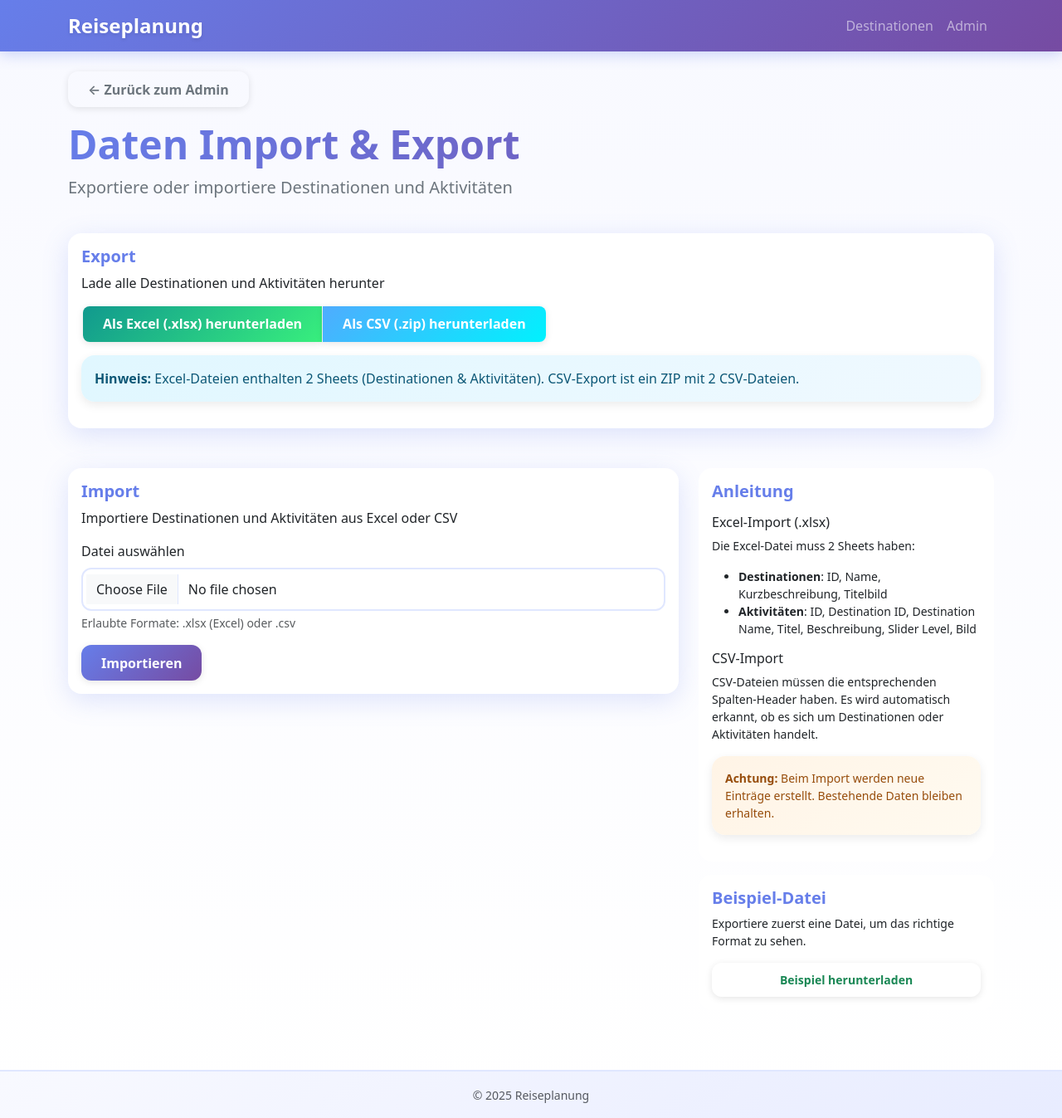
After one commit to FlorianMayr1208/present-picker, a Flask app: page /admin/import in a window 1280 px wide. The commit adds this page. Shown: the whole page at 83% size. Run offline with Flask 3, Linux system fonts and the light colour scheme; parts of the project's set-up code (start-up, migrations or seed data) failed here and were passed over.

Commit message:
management slider

```diff
--- a/app/app.py
+++ b/app/app.py
@@ -1,10 +1,14 @@
-from flask import Flask, render_template, request, redirect, url_for, flash
+from flask import Flask, render_template, request, redirect, url_for, flash, send_file, jsonify
 from werkzeug.utils import secure_filename
 from app.config import Config
 from app.models import db
 from app.models.destination import Destination
 from app.models.activity import Activity
 import os
+import csv
+import io
+from openpyxl import Workbook, load_workbook
+from datetime import datetime
 
 
 def create_app(config_class=Config):
@@ -40,11 +44,12 @@ def register_routes(app):
         slider_value = request.args.get('slider', 0, type=int)
         destination = Destination.query.get_or_404(id)
 
-        # Filtere Aktivitäten basierend auf Slider-Level
+        # Filtere Aktivitäten basierend auf Slider-Level Range
         activities = Activity.query.filter(
             Activity.destination_id == id,
-            Activity.slider_level <= slider_value
-        ).order_by(Activity.slider_level).all()
+            Activity.slider_level_min <= slider_value,
+            Activity.slider_level_max >= slider_value
+        ).order_by(Activity.slider_level_min).all()
 
         return render_template(
             'destination.html',
@@ -62,18 +67,20 @@ def register_routes(app):
         slider_value = request.args.get('slider', 0, type=int)
         destination = Destination.query.get_or_404(id)
 
-        # Filtere Aktivitäten basierend auf Slider-Level
+        # Filtere Aktivitäten basierend auf Slider-Level Range
         activities = Activity.query.filter(
             Activity.destination_id == id,
-            Activity.slider_level <= slider_value
-        ).order_by(Activity.slider_level).all()
+            Activity.slider_level_min <= slider_value,
+            Activity.slider_level_max >= slider_value
+        ).order_by(Activity.slider_level_min).all()
 
         # Konvertiere zu JSON
         activities_data = [{
             'id': activity.id,
             'title': activity.title,
             'description': activity.description,
-            'slider_level': activity.slider_level,
+            'slider_level_min': activity.slider_level_min,
+            'slider_level_max': activity.slider_level_max,
             'image_filename': activity.image_filename
         } for activity in activities]
 
@@ -163,7 +170,7 @@ def register_routes(app):
     def admin_activities(destination_id):
         """Aktivitäten einer Destination verwalten"""
         destination = Destination.query.get_or_404(destination_id)
-        activities = Activity.query.filter_by(destination_id=destination_id).order_by(Activity.slider_level).all()
+        activities = Activity.query.filter_by(destination_id=destination_id).order_by(Activity.slider_level_min).all()
         return render_template('admin_activities.html', destination=destination, activities=activities)
 
     @app.route('/admin/destination/<int:destination_id>/activity/new', methods=['GET', 'POST'])
@@ -174,7 +181,8 @@ def register_routes(app):
         if request.method == 'POST':
             title = request.form.get('title')
             description = request.form.get('description')
-            slider_level = request.form.get('slider_level', type=int)
+            slider_level_min = request.form.get('slider_level_min', type=int)
+            slider_level_max = request.form.get('slider_level_max', type=int)
             image_file = request.files.get('image_filename')
 
             # Validierung
@@ -185,8 +193,22 @@ def register_routes(app):
                                      activity=None,
                                      slider_max=app.config['SLIDER_MAX'])
 
-            if slider_level is None or slider_level < 0 or slider_level > app.config['SLIDER_MAX']:
-                flash(f'Slider-Level muss zwischen 0 und {app.config["SLIDER_MAX"]} liegen!', 'danger')
+            if slider_level_min is None or slider_level_min < 0 or slider_level_min > app.config['SLIDER_MAX']:
+                flash(f'Minimales Slider-Level muss zwischen 0 und {app.config["SLIDER_MAX"]} liegen!', 'danger')
+                return render_template('admin_activity_form.html',
+                                     destination=destination,
+                                     activity=None,
+                                     slider_max=app.config['SLIDER_MAX'])
+
+            if slider_level_max is None or slider_level_max < 0 or slider_level_max > app.config['SLIDER_MAX']:
+                flash(f'Maximales Slider-Level muss zwischen 0 und {app.config["SLIDER_MAX"]} liegen!', 'danger')
+                return render_template('admin_activity_form.html',
+                                     destination=destination,
+                                     activity=None,
+                                     slider_max=app.config['SLIDER_MAX'])
+
+            if slider_level_min > slider_level_max:
+                flash('Minimales Level darf nicht größer als maximales Level sein!', 'danger')
                 return render_template('admin_activity_form.html',
                                      destination=destination,
                                      activity=None,
@@ -204,7 +226,8 @@ def register_routes(app):
                 destination_id=destination_id,
                 title=title,
                 description=description,
-                slider_level=slider_level,
+                slider_level_min=slider_level_min,
+                slider_level_max=slider_level_max,
                 image_filename=image_filename
             )
             db.session.add(activity)
@@ -227,7 +250,8 @@ def register_routes(app):
         if request.method == 'POST':
             activity.title = request.form.get('title')
             activity.description = request.form.get('description')
-            slider_level = request.form.get('slider_level', type=int)
+            slider_level_min = request.form.get('slider_level_min', type=int)
+            slider_level_max = request.form.get('slider_level_max', type=int)
             image_file = request.files.get('image_filename')
 
             # Validierung
@@ -238,14 +262,29 @@ def register_routes(app):
                                      activity=activity,
                                      slider_max=app.config['SLIDER_MAX'])
 
-            if slider_level is None or slider_level < 0 or slider_level > app.config['SLIDER_MAX']:
-                flash(f'Slider-Level muss zwischen 0 und {app.config["SLIDER_MAX"]} liegen!', 'danger')
+            if slider_level_min is None or slider_level_min < 0 or slider_level_min > app.config['SLIDER_MAX']:
+                flash(f'Minimales Slider-Level muss zwischen 0 und {app.config["SLIDER_MAX"]} liegen!', 'danger')
                 return render_template('admin_activity_form.html',
                                      destination=destination,
                                      activity=activity,
                                      slider_max=app.config['SLIDER_MAX'])
 
-            activity.slider_level = slider_level
+            if slider_level_max is None or slider_level_max < 0 or slider_level_max > app.config['SLIDER_MAX']:
+                flash(f'Maximales Slider-Level muss zwischen 0 und {app.config["SLIDER_MAX"]} liegen!', 'danger')
+                return render_template('admin_activity_form.html',
+                                     destination=destination,
+                                     activity=activity,
+                                     slider_max=app.config['SLIDER_MAX'])
+
+            if slider_level_min > slider_level_max:
+                flash('Minimales Level darf nicht größer als maximales Level sein!', 'danger')
+                return render_template('admin_activity_form.html',
+                                     destination=destination,
+                                     activity=activity,
+                                     slider_max=app.config['SLIDER_MAX'])
+
+            activity.slider_level_min = slider_level_min
+            activity.slider_level_max = slider_level_max
 
             # Neues Bild hochladen (optional)
             if image_file and image_file.filename:
@@ -271,6 +310,214 @@ def register_routes(app):
         db.session.commit()
         flash(f'Aktivität "{title}" wurde gelöscht!', 'warning')
         return redirect(url_for('admin_activities', destination_id=destination_id))
+
+    # ========== IMPORT/EXPORT ROUTES ==========
+
+    @app.route('/admin/export/xlsx')
+    def export_xlsx():
+        """Exportiere alle Daten als Excel-Datei"""
+        wb = Workbook()
+
+        # Sheet 1: Destinationen
+        ws_dest = wb.active
+        ws_dest.title = "Destinationen"
+        ws_dest.append(['ID', 'Name', 'Kurzbeschreibung', 'Titelbild'])
+
+        destinations = Destination.query.all()
+        for dest in destinations:
+            ws_dest.append([
+                dest.id,
+                dest.name,
+                dest.description_short or '',
+                dest.image_cover or ''
+            ])
+
+        # Sheet 2: Aktivitäten
+        ws_act = wb.create_sheet("Aktivitäten")
+        ws_act.append(['ID', 'Destination ID', 'Destination Name', 'Titel', 'Beschreibung', 'Slider Level Min', 'Slider Level Max', 'Bild'])
+
+        activities = Activity.query.all()
+        for act in activities:
+            ws_act.append([
+                act.id,
+                act.destination_id,
+                act.destination.name,
+                act.title,
+                act.description or '',
+                act.slider_level_min,
+                act.slider_level_max,
+                act.image_filename or ''
+            ])
+
+        # Speichere in BytesIO
+        output = io.BytesIO()
+        wb.save(output)
+        output.seek(0)
+
+        filename = f'reiseplanung_export_{datetime.now().strftime("%Y%m%d_%H%M%S")}.xlsx'
+
+        return send_file(
+            output,
+            mimetype='application/vnd.openxmlformats-officedocument.spreadsheetml.sheet',
+            as_attachment=True,
+            download_name=filename
+        )
+
+    @app.route('/admin/export/csv')
+    def export_csv():
+        """Exportiere alle Daten als CSV-Datei (ZIP mit 2 Dateien)"""
+        import zipfile
+
+        # Erstelle ZIP im Speicher
+        zip_buffer = io.BytesIO()
+
+        with zipfile.ZipFile(zip_buffer, 'w', zipfile.ZIP_DEFLATED) as zip_file:
+            # CSV 1: Destinationen
+            dest_output = io.StringIO()
+            dest_writer = csv.writer(dest_output)
+            dest_writer.writerow(['ID', 'Name', 'Kurzbeschreibung', 'Titelbild'])
+
+            destinations = Destination.query.all()
+            for dest in destinations:
+                dest_writer.writerow([
+                    dest.id,
+                    dest.name,
+                    dest.description_short or '',
+                    dest.image_cover or ''
+                ])
+
+            zip_file.writestr('destinationen.csv', dest_output.getvalue())
+
+            # CSV 2: Aktivitäten
+            act_output = io.StringIO()
+            act_writer = csv.writer(act_output)
+            act_writer.writerow(['ID', 'Destination ID', 'Destination Name', 'Titel', 'Beschreibung', 'Slider Level Min', 'Slider Level Max', 'Bild'])
+
+            activities = Activity.query.all()
+            for act in activities:
+                act_writer.writerow([
+                    act.id,
+                    act.destination_id,
+                    act.destination.name,
+                    act.title,
+                    act.description or '',
+                    act.slider_level_min,
+                    act.slider_level_max,
+                    act.image_filename or ''
+                ])
+
+            zip_file.writestr('aktivitaeten.csv', act_output.getvalue())
+
+        zip_buffer.seek(0)
+        filename = f'reiseplanung_export_{datetime.now().strftime("%Y%m%d_%H%M%S")}.zip'
+
+        return send_file(
+            zip_buffer,
+            mimetype='application/zip',
+            as_attachment=True,
+            download_name=filename
+        )
+
+    @app.route('/admin/import', methods=['GET', 'POST'])
+    def import_data():
+        """Importiere Daten aus Excel oder CSV"""
+        if request.method == 'POST':
+            file = request.files.get('import_file')
+
+            if not file or file.filename == '':
+                flash('Keine Datei ausgewählt!', 'danger')
+                return redirect(url_for('import_data'))
+
+            filename = secure_filename(file.filename)
+
+            try:
+                if filename.endswith('.xlsx'):
+                    # Excel Import
+                    wb = load_workbook(file)
+
+                    # Importiere Destinationen
+                    if 'Destinationen' in wb.sheetnames:
+                        ws_dest = wb['Destinationen']
+                        rows = list(ws_dest.iter_rows(min_row=2, values_only=True))
+
+                        for row in rows:
+                            if row[1]:  # Wenn Name vorhanden
+                                dest = Destination(
+                                    name=row[1],
+                                    description_short=row[2] if row[2] else None,
+                                    image_cover=row[3] if row[3] else None
+                                )
+                                db.session.add(dest)
+
+                        db.session.commit()
+                        flash(f'{len(rows)} Destination(en) importiert!', 'success')
+
+                    # Importiere Aktivitäten
+                    if 'Aktivitäten' in wb.sheetnames:
+                        ws_act = wb['Aktivitäten']
+                        rows = list(ws_act.iter_rows(min_row=2, values_only=True))
+
+                        for row in rows:
+                            if row[1] and row[3]:  # Wenn Destination ID und Titel vorhanden
+                                activity = Activity(
+                                    destination_id=row[1],
+                                    title=row[3],
+                                    description=row[4] if row[4] else None,
+                                    slider_level_min=row[5] if row[5] else 0,
+                                    slider_level_max=row[6] if row[6] else 5,
+                                    image_filename=row[7] if row[7] else None
+                                )
+                                db.session.add(activity)
+
+                        db.session.commit()
+                        flash(f'{len(rows)} Aktivität(en) importiert!', 'success')
+
+                elif filename.endswith('.csv'):
+                    # CSV Import
+                    content = file.read().decode('utf-8')
+                    csv_reader = csv.DictReader(io.StringIO(content))
+
+                    # Erkenne, ob es Destinationen oder Aktivitäten sind
+                    rows = list(csv_reader)
+                    if rows and 'Name' in rows[0]:
+                        # Destinationen
+                        for row in rows:
+                            dest = Destination(
+                                name=row['Name'],
+                                description_short=row.get('Kurzbeschreibung', ''),
+                                image_cover=row.get('Titelbild', '')
+                            )
+                            db.session.add(dest)
+                        db.session.commit()
+                        flash(f'{len(rows)} Destination(en) aus CSV importiert!', 'success')
+
+                    elif rows and 'Titel' in rows[0]:
+                        # Aktivitäten
+                        for row in rows:
+                            activity = Activity(
+                                destination_id=int(row['Destination ID']),
+                                title=row['Titel'],
+                                description=row.get('Beschreibung', ''),
+                                slider_level_min=int(row.get('Slider Level Min', 0)),
+                                slider_level_max=int(row.get('Slider Level Max', 5)),
+                                image_filename=row.get('Bild', '')
+                            )
+                            db.session.add(activity)
+                        db.session.commit()
+                        flash(f'{len(rows)} Aktivität(en) aus CSV importiert!', 'success')
+
+                else:
+                    flash('Ungültiges Dateiformat! Nur .xlsx oder .csv erlaubt.', 'danger')
+                    return redirect(url_for('import_data'))
+
+                return redirect(url_for('admin'))
+
+            except Exception as e:
+                db.session.rollback()
+                flash(f'Fehler beim Import: {str(e)}', 'danger')
+                return redirect(url_for('import_data'))
+
+        return render_template('admin_import.html')
 
 
 # ========== HELPER FUNCTIONS ==========
--- a/app/models/activity.py
+++ b/app/models/activity.py
@@ -9,8 +9,9 @@ class Activity(db.Model):
     destination_id = db.Column(db.Integer, db.ForeignKey('destinations.id'), nullable=False)
     title = db.Column(db.String(150), nullable=False)
     description = db.Column(db.Text, nullable=True)
-    slider_level = db.Column(db.Integer, nullable=False, default=0)
+    slider_level_min = db.Column(db.Integer, nullable=False, default=0)
+    slider_level_max = db.Column(db.Integer, nullable=False, default=5)
     image_filename = db.Column(db.String(200), nullable=True)
 
     def __repr__(self):
-        return f'<Activity {self.title} (Level {self.slider_level})>'
+        return f'<Activity {self.title} (Level {self.slider_level_min}-{self.slider_level_max})>'
--- a/app/static/css/style.css
+++ b/app/static/css/style.css
@@ -27,10 +27,7 @@ main {
     flex: 1;
 }
 
-/* Smooth transitions */
-* {
-    transition: all 0.3s ease-in-out;
-}
+/* Smooth transitions - removed universal selector to prevent click blocking */
 
 /* Card hover effects */
 .card {
--- a/app/templates/admin_activities.html
+++ b/app/templates/admin_activities.html
@@ -46,7 +46,7 @@
                             {% for activity in activities %}
                             <tr>
                                 <td>
-                                    <span class="badge bg-primary fs-6">{{ activity.slider_level }}</span>
+                                    <span class="badge bg-primary fs-6">{{ activity.slider_level_min }}-{{ activity.slider_level_max }}</span>
                                 </td>
                                 <td>
                                     <strong>{{ activity.title }}</strong>
--- /dev/null
+++ b/app/templates/admin_import.html
@@ -0,0 +1,108 @@
+{% extends "base.html" %}
+
+{% block title %}Import/Export - Admin{% endblock %}
+
+{% block content %}
+<div class="row mb-4">
+    <div class="col">
+        <a href="{{ url_for('admin') }}" class="btn btn-outline-secondary mb-3">&larr; Zurück zum Admin</a>
+        <h1 class="display-5">Daten Import & Export</h1>
+        <p class="lead">Exportiere oder importiere Destinationen und Aktivitäten</p>
+    </div>
+</div>
+
+<!-- Export Section -->
+<div class="row mb-5">
+    <div class="col">
+        <div class="card shadow">
+            <div class="card-body">
+                <h5 class="card-title">Export</h5>
+                <p class="card-text">Lade alle Destinationen und Aktivitäten herunter</p>
+
+                <div class="btn-group" role="group">
+                    <a href="{{ url_for('export_xlsx') }}" class="btn btn-success">
+                        <i class="bi bi-file-earmark-excel"></i> Als Excel (.xlsx) herunterladen
+                    </a>
+                    <a href="{{ url_for('export_csv') }}" class="btn btn-info">
+                        <i class="bi bi-file-earmark-zip"></i> Als CSV (.zip) herunterladen
+                    </a>
+                </div>
+
+                <div class="alert alert-info mt-3">
+                    <strong>Hinweis:</strong> Excel-Dateien enthalten 2 Sheets (Destinationen & Aktivitäten). CSV-Export ist ein ZIP mit 2 CSV-Dateien.
+                </div>
+            </div>
+        </div>
+    </div>
+</div>
+
+<!-- Import Section -->
+<div class="row">
+    <div class="col-lg-8">
+        <div class="card shadow">
+            <div class="card-body">
+                <h5 class="card-title">Import</h5>
+                <p class="card-text">Importiere Destinationen und Aktivitäten aus Excel oder CSV</p>
+
+                <form method="POST" enctype="multipart/form-data">
+                    <div class="mb-3">
+                        <label for="import_file" class="form-label">Datei auswählen</label>
+                        <input type="file"
+                               class="form-control"
+                               id="import_file"
+                               name="import_file"
+                               accept=".xlsx,.csv"
+                               required>
+                        <div class="form-text">
+                            Erlaubte Formate: .xlsx (Excel) oder .csv
+                        </div>
+                    </div>
+
+                    <button type="submit" class="btn btn-primary">
+                        Importieren
+                    </button>
+                </form>
+            </div>
+        </div>
+    </div>
+
+    <!-- Instructions Sidebar -->
+    <div class="col-lg-4">
+        <div class="card">
+            <div class="card-body">
+                <h5 class="card-title">Anleitung</h5>
+
+                <h6 class="mt-3">Excel-Import (.xlsx)</h6>
+                <p class="small">
+                    Die Excel-Datei muss 2 Sheets haben:
+                </p>
+                <ul class="small">
+                    <li><strong>Destinationen</strong>: ID, Name, Kurzbeschreibung, Titelbild</li>
+                    <li><strong>Aktivitäten</strong>: ID, Destination ID, Destination Name, Titel, Beschreibung, Slider Level, Bild</li>
+                </ul>
+
+                <h6 class="mt-3">CSV-Import</h6>
+                <p class="small">
+                    CSV-Dateien müssen die entsprechenden Spalten-Header haben. Es wird automatisch erkannt, ob es sich um Destinationen oder Aktivitäten handelt.
+                </p>
+
+                <div class="alert alert-warning small mt-3">
+                    <strong>Achtung:</strong> Beim Import werden neue Einträge erstellt. Bestehende Daten bleiben erhalten.
+                </div>
+            </div>
+        </div>
+
+        <div class="card mt-3">
+            <div class="card-body">
+                <h5 class="card-title">Beispiel-Datei</h5>
+                <p class="small">
+                    Exportiere zuerst eine Datei, um das richtige Format zu sehen.
+                </p>
+                <a href="{{ url_for('export_xlsx') }}" class="btn btn-sm btn-outline-success w-100">
+                    Beispiel herunterladen
+                </a>
+            </div>
+        </div>
+    </div>
+</div>
+{% endblock %}
--- a/requirements.txt
+++ b/requirements.txt
@@ -1,3 +1,4 @@
 Flask==3.0.0
 Flask-SQLAlchemy==3.1.1
 Werkzeug==3.0.1
+openpyxl==3.1.2
```
Also changed, not shown: app/templates/admin.html (+8 -3 lines), app/templates/admin_activity_form.html (+55 -30 lines), app/templates/destination.html (+4 -4 lines), init_db.py (+54 -39 lines).
